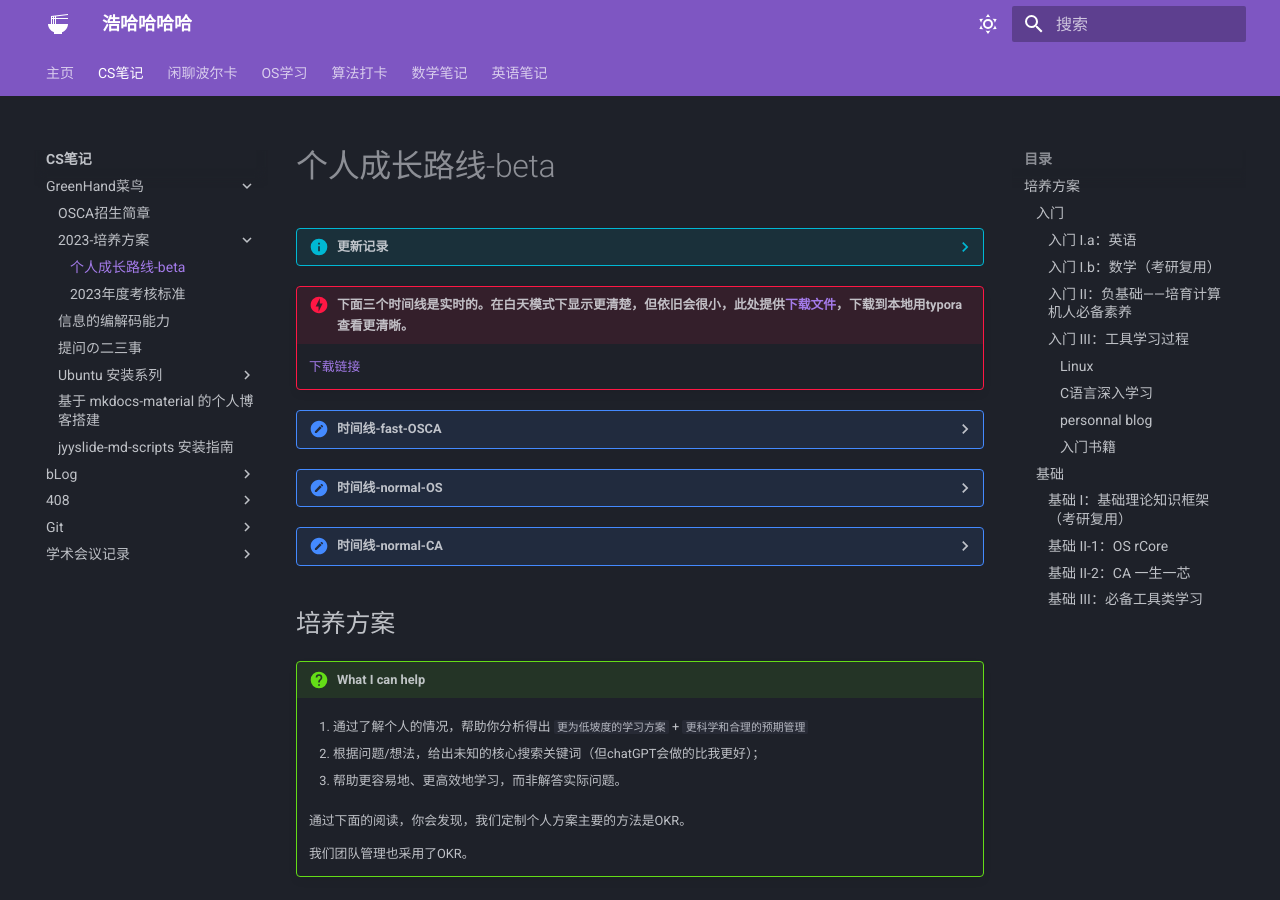
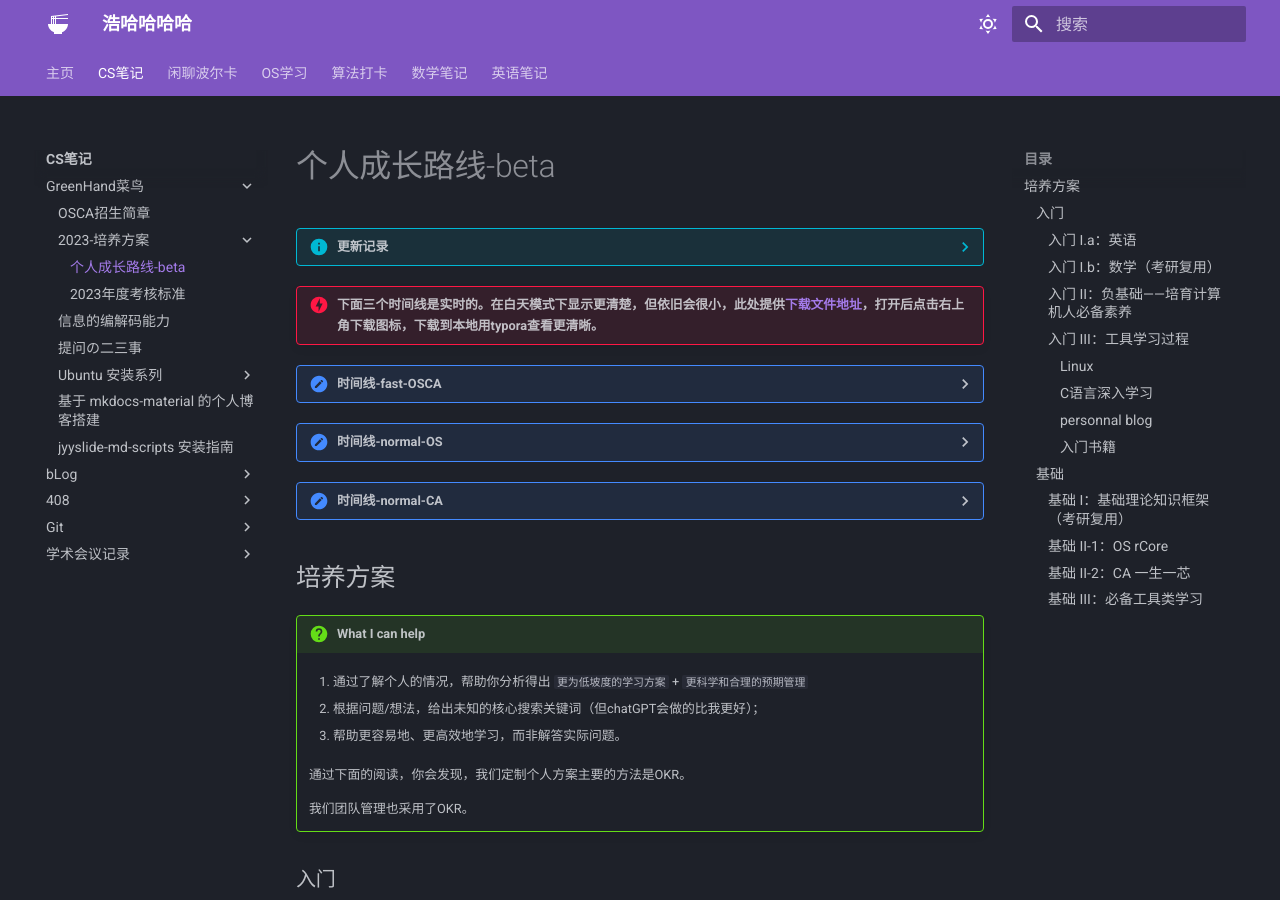
Before and after one commit to Haohahahaha/cs, an MkDocs documentation site: the page built from docs/greenhand/fertile/fertile.md, in a window 1280 px wide and 900 px high. Built offline with MkDocs 1.6.1 and Material for MkDocs 9.7.7, drawn with Linux system fonts in a browser that asks for light colours.

Commit message:
2023-12-19_15:43:45 update

```diff
--- a/docs/greenhand/fertile/fertile.md
+++ b/docs/greenhand/fertile/fertile.md
@@ -12,9 +12,9 @@
 
 	20230701更新：将数学和英语糅进总体的学习规划中，并加入“一生一芯”计划的学习（同时整合原有计划内路线）。
 
-!!! danger "下面三个时间线是实时的。在白天模式下显示更清楚，但依旧会很小，此处提供[下载文件](./route-time.md)，下载到本地用typora查看更清晰。"
+!!! danger "下面三个时间线是实时的。在白天模式下显示更清楚，但依旧会很小，此处提供<a href="https://github.com/Haohahahaha/cs/blob/master/docs/greenhand/fertile/route-time.md" download="true">下载文件地址</a>，打开后点击右上角下载图标，下载到本地用typora查看更清晰。"
 
-	<a href="https://github.com/Haohahahaha/cs/raw/master/docs/greenhand/fertile/route-time.md" download="true">下载链接</a>
+
 
 <details><summary>时间线-fast-OSCA</summary><p>
 
```
